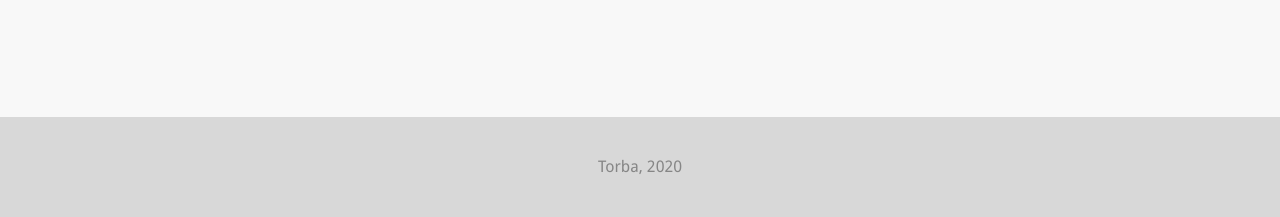
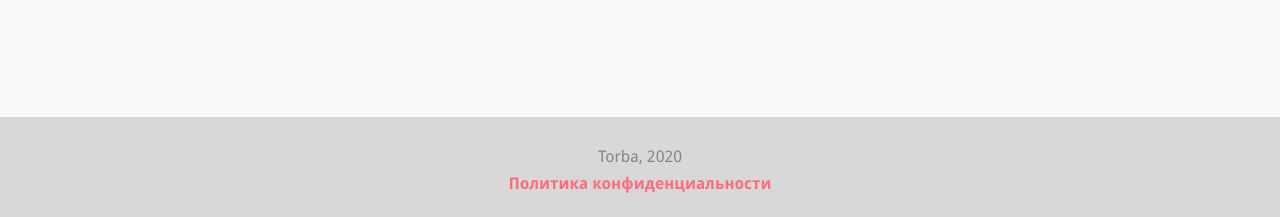
Before and after one commit to torba4me/torba4me.github.io, a plain HTML site: page index.html in a window 1280 px wide. Shown: the part 643-860 px from the top of the page. Drawn offline with Linux system fonts and the light colour scheme; a script that the page names is missing.

Commit message:
ссылка на политику в футере

```diff
--- a/index.html
+++ b/index.html
@@ -35,7 +35,8 @@
 	</div>
 
 	<div class="footer">
-		<span>Torba, 2020</span>
+		<span>Torba, 2020</span><br />
+		<span class="privacy"><a href="/privacy/">Политика конфиденциальности</a></span>
 	</div>
 
 	<script>
--- a/styles/index.css
+++ b/styles/index.css
@@ -107,11 +107,15 @@ body {
 .footer {
 	clear: both;
 	text-align: center;
-	padding-top: 40px;
+	padding-top: 30px;
 	box-sizing: border-box;
 	color: #868686;
 }
 
+.privacy {
+	display: inline-block;
+	margin-top: 8px;
+}
 
 /* Styling of main block elements */
 
```
